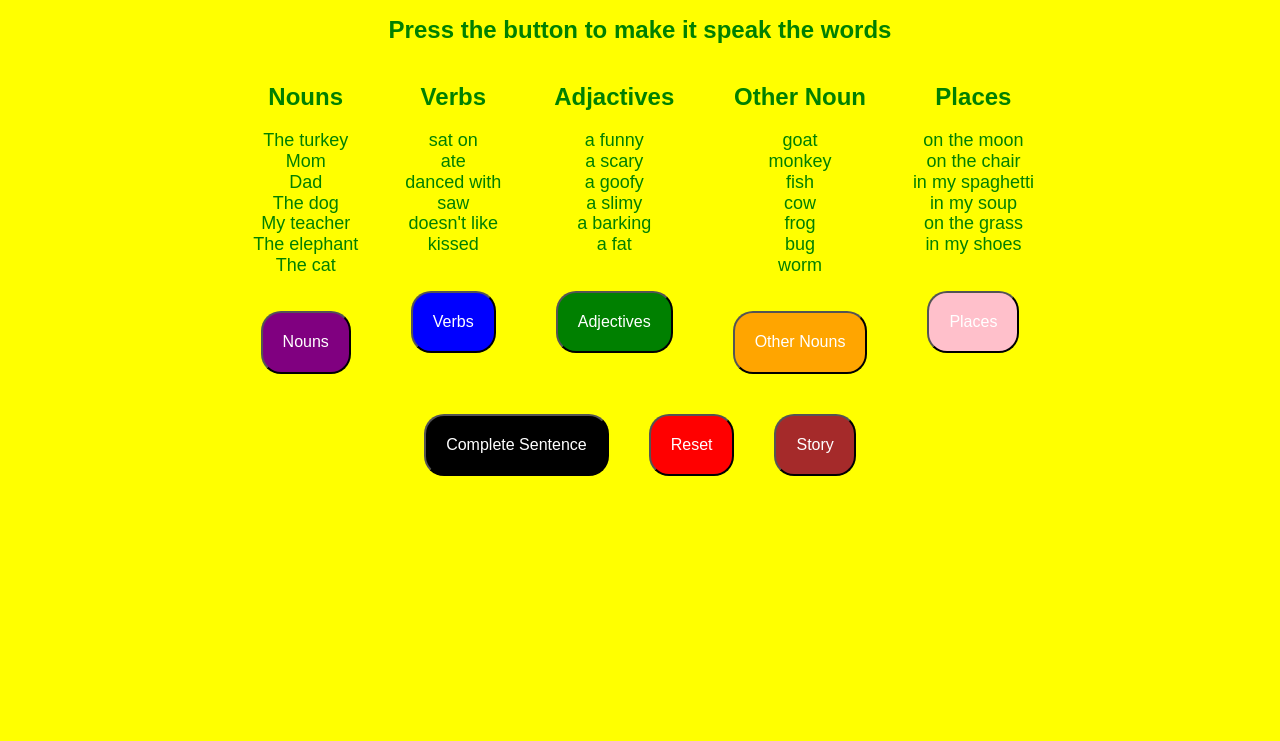
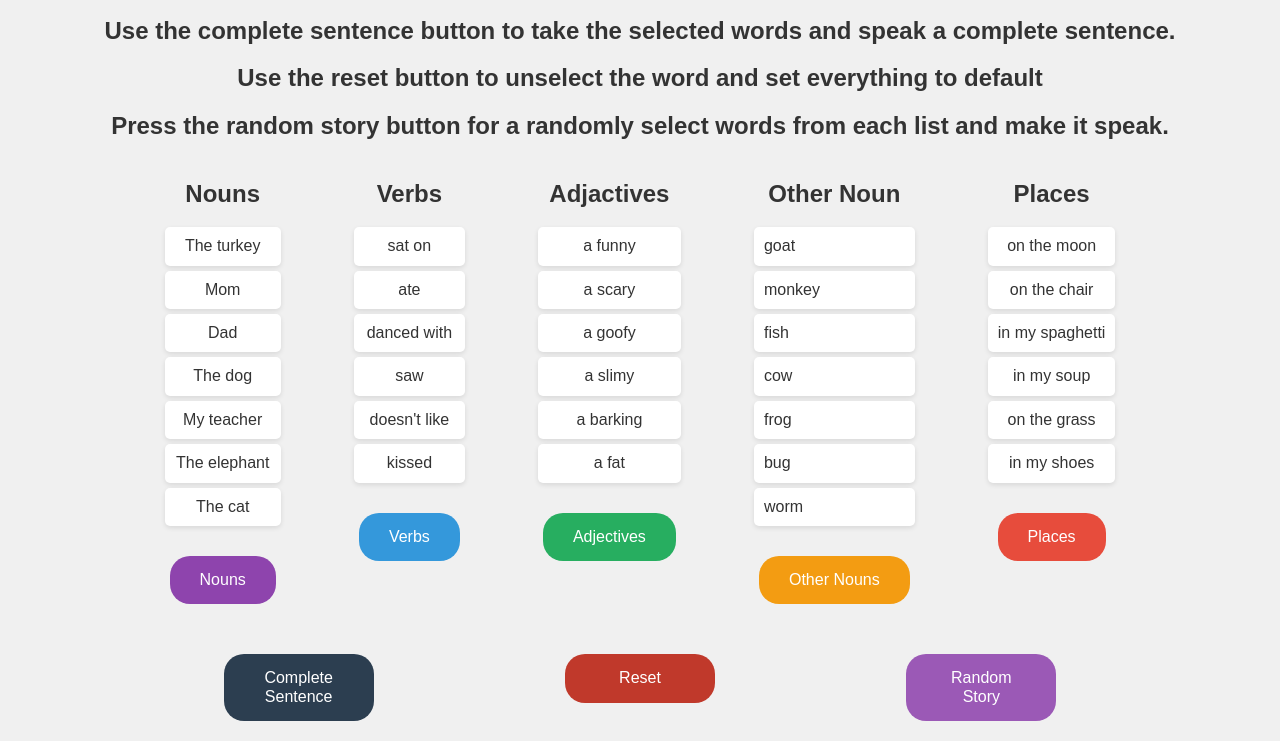
Before and after one commit to Prabesh2061/js-assign1, a plain HTML site: page index.html in a window 1280 px wide. Shown: the part 84-825 px from the top of the page. Before the commit the page ends 800 px from the top, so only its background shows below. Drawn offline with Linux system fonts and the light colour scheme.

Commit message:
design changes

```diff
--- a/css/main.css
+++ b/css/main.css
@@ -1,91 +1,106 @@
-@charset "utf-8";
-/* Assignment 1 | COMP1073 Client-Side JavaScript */
-body{
+/* Resetting default margin and padding */
+* {
+  margin: 0;
+  padding: 0;
+}
+
+/* Global styles */
+body {
   font-family: Arial, Helvetica, sans-serif;
-  background-color: yellow;
-  color: green;
+  background-color: #f0f0f0; /* Light gray background */
+  color: #333; /* Dark gray text color */
   display: flex;
   flex-direction: column;
+  align-items: center;
   justify-content: center;
+  height: 100vh; /* Full viewport height */
+  margin: 0 auto;
 }
 
-h1, h2{
+h1, h2 {
+  text-align: center;
+  margin-bottom: 20px;
+}
+
+.soundBtn, .extraBtn {
+  display: flex;
+  justify-content: space-around;
+  width: 80%;
+  margin-top: 20px;
+}
+
+.vertical {
   text-align: center;
 }
 
-.soundBtn{
-  gap: 20px;
+button {
+  color: white;
+  padding: 15px 30px;
+  margin: 10px;
+  border-radius: 20px;
+  font-size: 16px;
+  border: none;
+  cursor: pointer;
 }
 
-.soundBtn, .extraBtn{
-  display: flex;
-  flex-direction: row;
-  justify-content: center;
-}
-
-.extraBtn{
-  margin: 0;
-}
-
-button{
-  color: white;
-  padding: 20px;
-  margin: 20px;
-  border-radius: 20px;
-}
-
-button:hover{
-  cursor: pointer;
-  padding: 25px;
-}
-
-button:active{
+button:hover {
   opacity: 0.8;
 }
 
-.first{
-  background-color: purple;
-}
-.second{
-  background-color: blue;
-}
-.third{
-  background-color: green;
-}
-.fourth{
-  background-color: orange;
-}
-.fifth{
-  background-color: pink;
-}
-.sen{
-  background-color: black;
-}
-.reset{
-  background-color: red;
-}
-.story{
-  background-color: brown;
+button:active {
+  transform: scale(0.95);
 }
 
-ul{
-  padding: 0;
+.speakingWords {
+  text-decoration: underline;
+  font-weight: bold;
 }
 
-ul li{
-  list-style: none;
-  text-align: center;
-  gap: 20px;
-  font-size: 18px;
+.extraBtn > div {
+  margin: 10px;
 }
 
-.vertical{
-  height: auto;
-  text-align: center;
+.extraBtn button {
+  width: 150px;
 }
 
-.speakingWords{
-  text-decoration: line-through;
-  font-size: 20px;
-  font-weight: 600;
+/* Button colors */
+.first { background-color: #8e44ad; }
+.second { background-color: #3498db; }
+.third { background-color: #27ae60; }
+.fourth { background-color: #f39c12; }
+.fifth { background-color: #e74c3c; }
+.sen { background-color: #2c3e50; }
+.reset { background-color: #c0392b; }
+.story { background-color: #9b59b6; }
+
+/* Lists */
+ul {
+  list-style-type: none;
+  margin-bottom: 20px;
 }
+
+ul li {
+  margin: 5px;
+  padding: 10px;
+  background-color: #fff;
+  border-radius: 5px;
+  box-shadow: 0 2px 5px rgba(0,0,0,0.1);
+  transition: background-color 0.3s ease;
+}
+
+ul li:hover {
+  background-color: #f5f5f5;
+}
+
+/* Responsive adjustments */
+@media (max-width: 768px) {
+  .soundBtn, .extraBtn {
+    flex-direction: column;
+    align-items: center;
+  }
+
+  .extraBtn {
+    width: 100%;
+  }
+}
--- a/index.html
+++ b/index.html
@@ -3,14 +3,17 @@
 <head>
 	<meta charset="utf-8" />
 	<meta name="viewport" content="width=device-width, initial-scale=1.0" />
-	<title>Assignment 1 | COMP1073 Client-Side JavaScript</title>
+	<title>Assignment 1</title>
 	<link rel="stylesheet" href="css/normalize.css" />
 	<link rel="stylesheet" href="css/main.css" />
 </head>
 
 <body>
-	<h1>Make a sentence</h1>
-	<h2>Press the button to make it speak the words</h2>
+	<h1>See N Say Storymaker</h1>
+	<h2>Press the button below the word list to select the a word from the list make it speak</h2>
+	<h2>Use the complete sentence button to take the selected words and speak a complete sentence.</h2>
+	<h2>Use the reset button to unselect the word and set everything to default</h2>
+	<h2>Press the random story button for a randomly select words from each list and make it speak.</h2>
 	<div class="soundBtn">
 		<div class="vertical">
 			<h2>Nouns</h2>
@@ -42,7 +45,7 @@
 	<div class="extraBtn">
 		<div><button class="sen">Complete Sentence</button></div>
 		<div><button class="reset">Reset</button></div>
-		<div><button class="story">Story</button></div>
+		<div><button class="story">Random Story</button></div>
 	</div>
 </body>
 <script src="js/app.js"></script>
```
